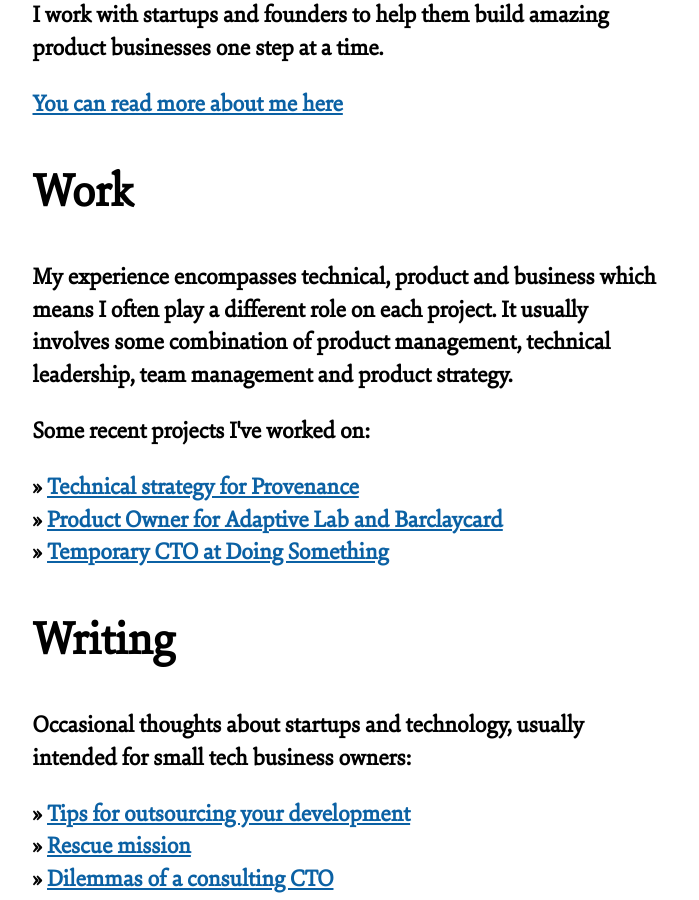
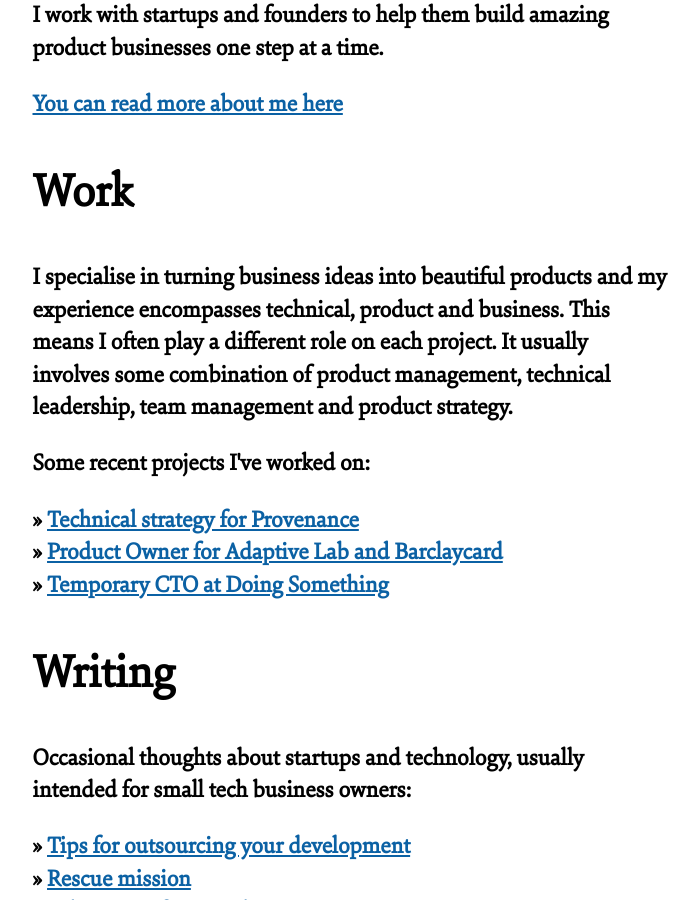
Before and after one commit to kpopper/iankynnersley.co.uk, a Jekyll site: the page built from index.html, in a window 1280 px wide and 900 px high, scrolled down 335 px. Shown: the whole window, without its empty margins (289-988 px from the left). Built offline with Jekyll 4.4.1, drawn with Linux system fonts in a browser that asks for light colours; nearby versions of some CDN libraries; Markdown is read by kramdown in place of the engine named in the settings.

Commit message:
Tweak copy in work section

```diff
--- a/index.html
+++ b/index.html
@@ -13,7 +13,7 @@ title: Ian Kynnersley
 
 <section id="work">
   <h2 class="subtitle">Work</h2>
-  <p>My experience encompasses technical, product and business which means I often play a different role on each project. It usually involves some combination of product management, technical leadership, team management and product strategy.</p>
+  <p>I specialise in turning business ideas into beautiful products and my experience encompasses technical, product and business. This means I often play a different role on each project. It usually involves some combination of product management, technical leadership, team management and product strategy.</p>
   <p>Some recent projects I've worked on:</p>
   <ul class="projects">
     <li>&raquo; <a href="/case_studies/provenance">Technical strategy for Provenance</a></li>
```
